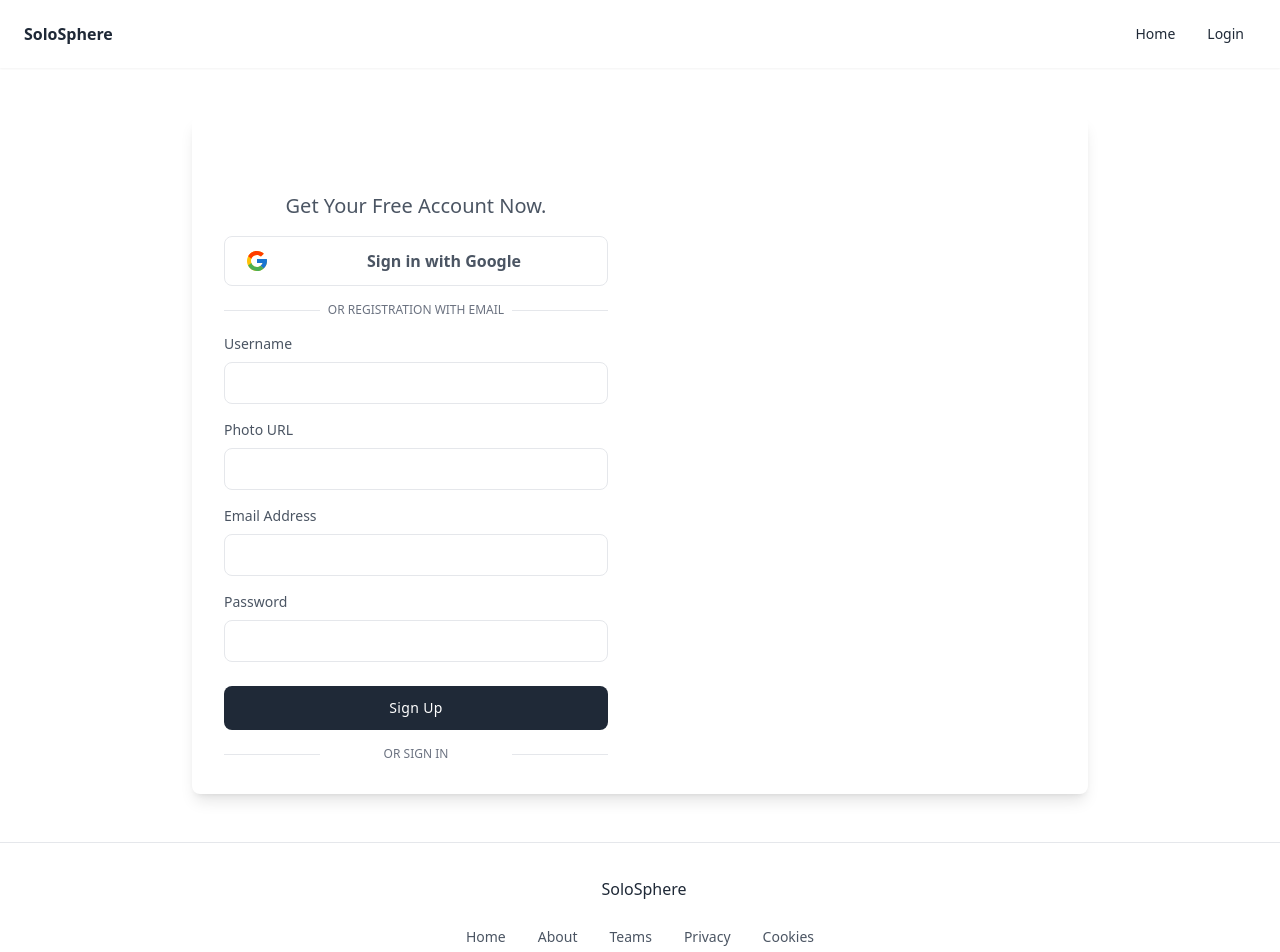
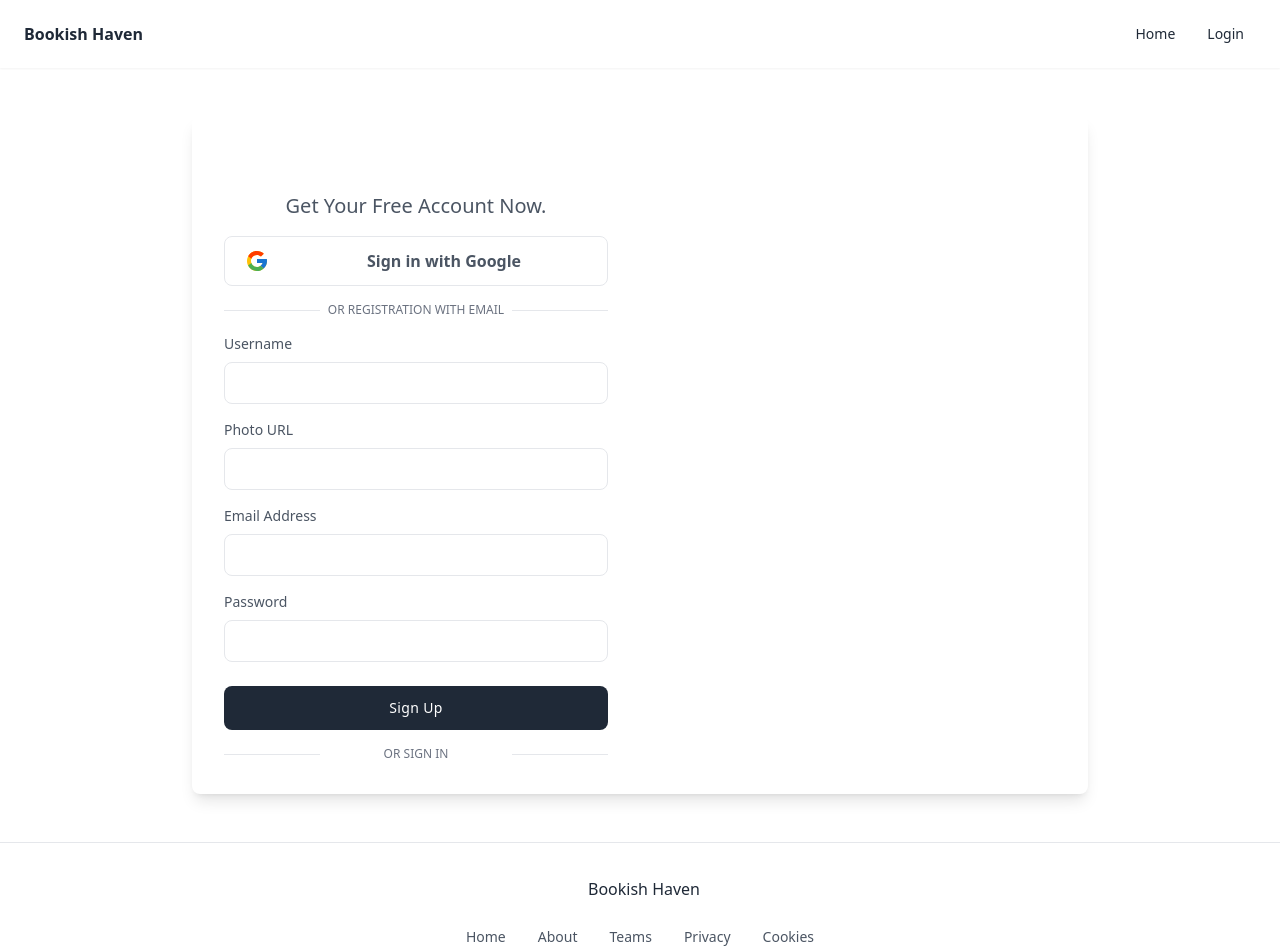
Before and after one commit to Naimul9/BookishHaven-Client, a React (Vite) app: page /registration in a window 1280 px wide. Shown: the top 952 px of the page. Built offline with nearby package versions, Linux system fonts and the light colour scheme; no server answers.

Commit message:
fixed page size

```diff
--- a/index.html
+++ b/index.html
@@ -2,9 +2,9 @@
 <html lang="en" data-theme="light">
   <head>
     <meta charset="UTF-8" />
-    <link rel="icon" type="image/svg+xml" href="/vite.svg" />
+    <link rel="icon" type="image/svg+xml" href="/logo.gif" />
     <meta name="viewport" content="width=device-width, initial-scale=1.0" />
-    <title>Vite + React</title>
+    <title>Bookish Haven</title>
   </head>
   <body>
     <div id="root"></div>
--- a/src/components/Footer.jsx
+++ b/src/components/Footer.jsx
@@ -7,7 +7,7 @@ const Footer = () => {
         <div className='flex flex-col items-center text-center'>
           <div className='flex gap-2 items-center'>
             <img className='w-auto h-7' src="" alt='' />
-            <span>SoloSphere</span>
+            <span>Bookish Haven</span>
           </div>
 
           <div className='flex flex-wrap justify-center mt-6 -mx-4'>
--- a/src/components/Navbar.jsx
+++ b/src/components/Navbar.jsx
@@ -9,7 +9,7 @@ const Navbar = () => {
       <div className='flex-1'>
         <Link to='/' className='flex gap-2 items-center'>
           <img className='w-auto h-7' src="" alt='' />
-          <span className='font-bold'>SoloSphere</span>
+          <span className='font-bold'>Bookish Haven</span>
         </Link>
       </div>
       <div className='flex-none'>
--- a/src/pages/Authentication/Register.jsx
+++ b/src/pages/Authentication/Register.jsx
@@ -18,6 +18,8 @@ const Registration = () => {
     const pass = form.password.value
     console.log({ email, pass, name, photo })
     try {
+
+
       //2. User Registration
       const result = await createUser(email, pass)
       console.log(result)
@@ -31,7 +33,7 @@ const Registration = () => {
     }
   }
 
-  // Google Signin
+  // Google SignIn
   const handleGoogleSignIn = async () => {
     try {
       await signInWithGoogle()
```
Also changed, not shown: public/logo.gif (added), src/components/Slider.jsx (added).
